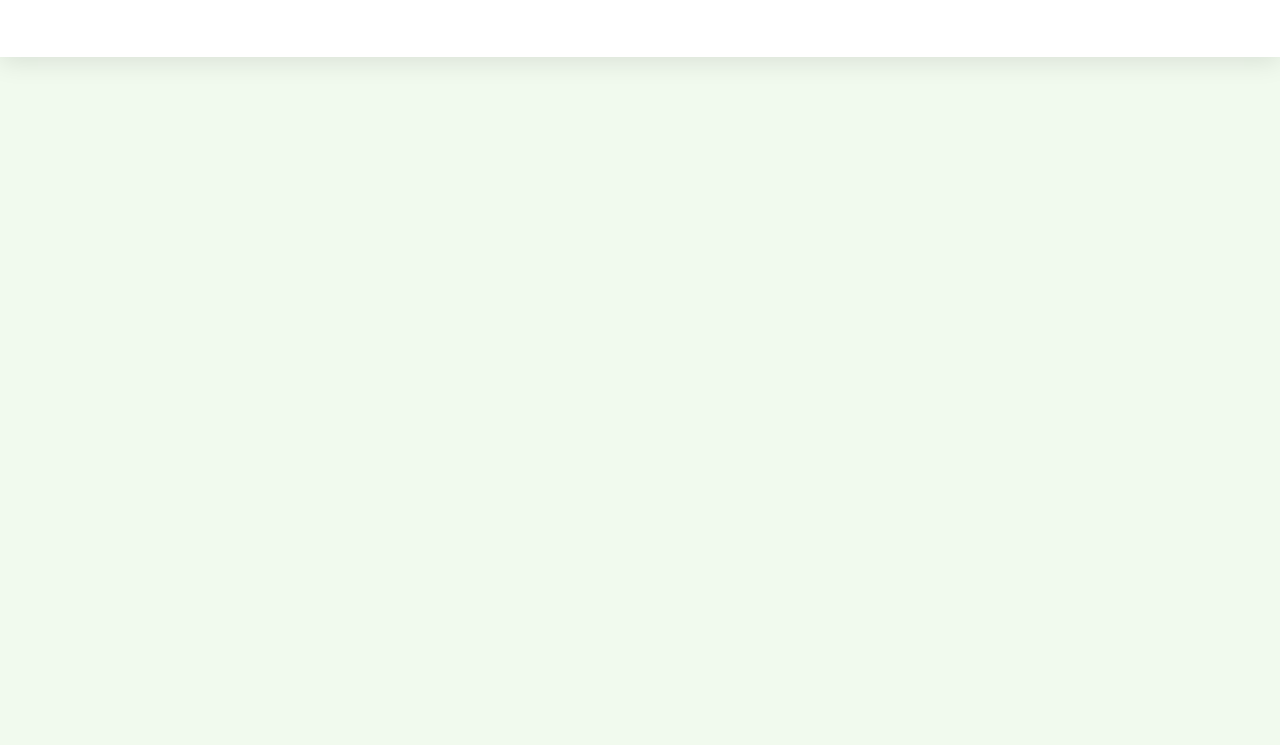
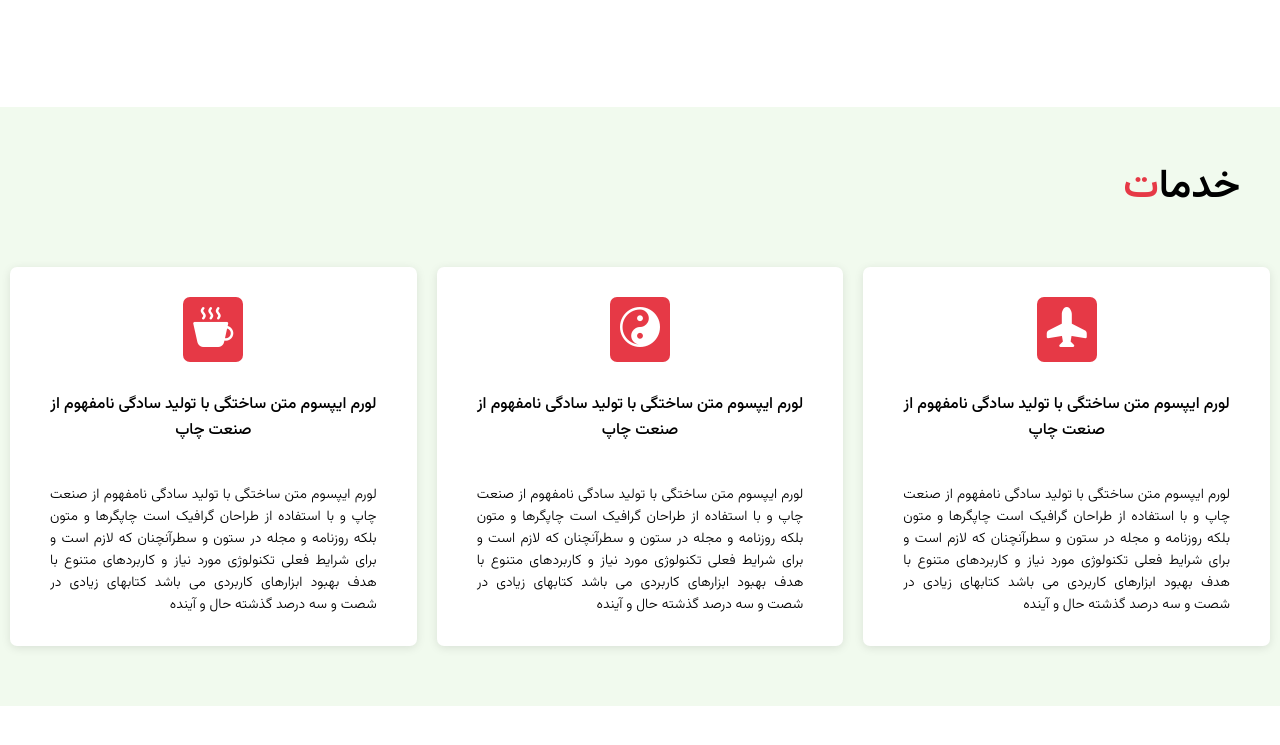
Before and after one commit to armandezfuli/Flex-box-PJ, a website built with Vite: page index.html in a window 1280 px wide. Shown: the part 1467-2212 px from the top of the page. Before the commit the page ends 2000 px from the top, so only its background shows below. Built offline with nearby package versions, Linux system fonts and the light colour scheme.

Commit message:
add services section

```diff
--- a/index.html
+++ b/index.html
@@ -31,17 +31,16 @@
       </div>
     </div>
     <!-- End of  Hero -->
+    <!-- End of Header -->
     <!-- About -->
     <section class="about">
       <div class="about__title">
         <h1>درباره <span>ما</span></h1>
       </div>
-
       <article class="about__section">
         <div class="about__image">
           <img src="/public/images/about.jpg" alt="" />
         </div>
-
         <div class="about__content">
           <h2>لورم ایپسوم متن ساختگی با تولید سادگی نامفهوم از صنعت چاپ</h2>
           <p>
@@ -55,7 +54,58 @@
       </article>
     </section>
     <!-- End About -->
-    <!-- End of Header -->
+    <!-- Services -->
+    <section class="services">
+
+      <div class="services__title">
+        <h1>خدما<span>ت</span></h1>
+      </div>
+
+      <article class="service">
+        <div class="service__icon">
+          <i class="bi bi-airplane-fill"></i>
+        </div>
+        <div class="service__content">
+          <h2>لورم ایپسوم متن ساختگی با تولید سادگی نامفهوم از صنعت چاپ</h2>
+          <p>
+            لورم ایپسوم متن ساختگی با تولید سادگی نامفهوم از صنعت چاپ و با استفاده از طراحان گرافیک
+            است چاپگرها و متون بلکه روزنامه و مجله در ستون و سطرآنچنان که لازم است و برای شرایط فعلی
+            تکنولوژی مورد نیاز و کاربردهای متنوع با هدف بهبود ابزارهای کاربردی می باشد کتابهای زیادی
+            در شصت و سه درصد گذشته حال و آینده
+          </p>
+        </div>
+      </article>
+
+      <article class="service">
+        <div class="service__icon">
+          <i class="bi bi-yin-yang"></i>
+        </div>
+        <div class="service__content">
+          <h2>لورم ایپسوم متن ساختگی با تولید سادگی نامفهوم از صنعت چاپ</h2>
+          <p>
+            لورم ایپسوم متن ساختگی با تولید سادگی نامفهوم از صنعت چاپ و با استفاده از طراحان گرافیک
+            است چاپگرها و متون بلکه روزنامه و مجله در ستون و سطرآنچنان که لازم است و برای شرایط فعلی
+            تکنولوژی مورد نیاز و کاربردهای متنوع با هدف بهبود ابزارهای کاربردی می باشد کتابهای زیادی
+            در شصت و سه درصد گذشته حال و آینده
+          </p>
+        </div>
+      </article>
+      <article class="service">
+        <div class="service__icon">
+          <i class="bi bi-cup-hot-fill"></i>
+        </div>
+        <div class="service__content">
+          <h2>لورم ایپسوم متن ساختگی با تولید سادگی نامفهوم از صنعت چاپ</h2>
+          <p>
+            لورم ایپسوم متن ساختگی با تولید سادگی نامفهوم از صنعت چاپ و با استفاده از طراحان گرافیک
+            است چاپگرها و متون بلکه روزنامه و مجله در ستون و سطرآنچنان که لازم است و برای شرایط فعلی
+            تکنولوژی مورد نیاز و کاربردهای متنوع با هدف بهبود ابزارهای کاربردی می باشد کتابهای زیادی
+            در شصت و سه درصد گذشته حال و آینده
+          </p>
+        </div>
+      </article>
+    </section>
+    <!-- End Services -->
 
     <script type="module" src="./src/scripts/root.js"></script>
   </body>
--- a/src/styles/components/about.css
+++ b/src/styles/components/about.css
@@ -1,10 +1,9 @@
 .about {
   width: 100%;
-  margin: 6rem 0;
+  margin: 5rem 0;
   padding: 4rem 0;
-  /* box-shadow: 0px 10px 15px -3px rgba(0, 0, 0, 0.1); */
-  box-shadow: 0px 5px 24px 0px rgba(0,0,0,0.1);
-  background: var(--color-white);
+  /* box-shadow: 0px 5px 24px 0px rgba(0,0,0,0.1); */
+  /* background: var(--color-white); */
   position: relative;
   z-index: 1;
 }
@@ -16,7 +15,7 @@
 }
 
 .about .about__title h1 {
-  font-size: 3rem;
+  font-size: 4rem;
   font-weight: 600;
 }
 
@@ -116,6 +115,7 @@
   }
 
   .about .about__section .about__content h2 {
+    width: 90%;
     font-size: 2.2rem;
     line-height: 4rem;
     margin: 1rem 0;
@@ -123,6 +123,7 @@
   }
 
   .about .about__section .about__content p {
+    width: 90%;
     font-size: 1.6rem;
     line-height: 3.4rem;
     margin: 4rem 0;
--- a/src/styles/components/reset.css
+++ b/src/styles/components/reset.css
@@ -143,8 +143,6 @@ html {
 body {
   direction: rtl;
   font-family: var(--font-main-family);
-  /* background: var(--color-white); */
-  background: var(--color-primary-4);
-
-  height: 2000px;
+  background: var(--color-white);
+  /* background: var(--color-primary-4); */
 }
--- /dev/null
+++ b/src/styles/components/service.css
@@ -0,0 +1,98 @@
+.services {
+  width: 100%;
+  margin: 5rem 0;
+  padding: 6rem 0;
+  /* box-shadow: 0px 5px 24px 0px rgba(0, 0, 0, 0.1); */
+  background: var(--color-primary-4);
+  /* background: var(--color-white); */
+  display: flex;
+  flex-direction: column;
+  align-items: center;
+}
+
+.services .services__title {
+  width: 100%;
+  padding-right: 4rem;
+  margin-bottom: 4rem;
+}
+
+.services .services__title h1 {
+  font-size: 4rem;
+  font-weight: 600;
+}
+
+.services .services__title h1 span {
+  color: var(--color-primary-3);
+}
+
+.services .service {
+  width: 90%;
+  box-shadow: 0px 2px 10px 0px rgba(0, 0, 0, 0.1);
+  background: var(--color-white);
+  display: flex;
+  flex-direction: column;
+  align-items: center;
+  text-align: center;
+  padding: 1rem;
+  margin-bottom: 1rem;
+  border-radius: 0.7rem;
+  margin: 2rem 0;
+}
+
+.services .service .service__icon {
+  display: inline-block;
+  background: var(--color-primary-3);
+  padding: 1rem;
+  margin: 2rem 0;
+  border-radius: 0.7rem;
+}
+
+.services .service .service__icon i {
+  color: var(--color-white);
+  font-size: 4rem;
+}
+
+.services .service .service__content {
+}
+
+.services .service .service__content h2 {
+  font-size: 1.6rem;
+  line-height: 2.6rem;
+  font-weight: 500;
+  padding: 1rem 2rem;
+}
+
+.services .service .service__content p {
+  margin-top: 1rem;
+  font-size: 1.4rem;
+  line-height: 2.2rem;
+  font-weight: 300;
+  text-align: justify;
+  padding: 2rem 3rem;
+
+}
+
+@media screen and (min-width: 576px) {
+  .services {
+    flex-direction: row;
+    flex-wrap: wrap;
+  }
+  .services .services__title {
+    order: -1;
+    flex-shrink: 0;
+  }
+  .services .service {
+    flex-basis: calc(50% - 2rem);
+    margin: auto;
+    margin-top: 2rem;
+  }
+}
+
+@media screen and (min-width: 992px) {
+
+  .services .service {
+    flex-basis: calc(33.3333% - 2rem);
+    margin: auto;
+    margin-top: 2rem;
+  }
+}
--- a/src/styles/root.css
+++ b/src/styles/root.css
@@ -4,5 +4,6 @@
 @import url(./components/btn.css);
 @import url(./components/hero.css);
 @import url(./components/about.css);
+@import url(./components/service.css);
 
 @import url(./components/bootstrap-icons.css);
```
